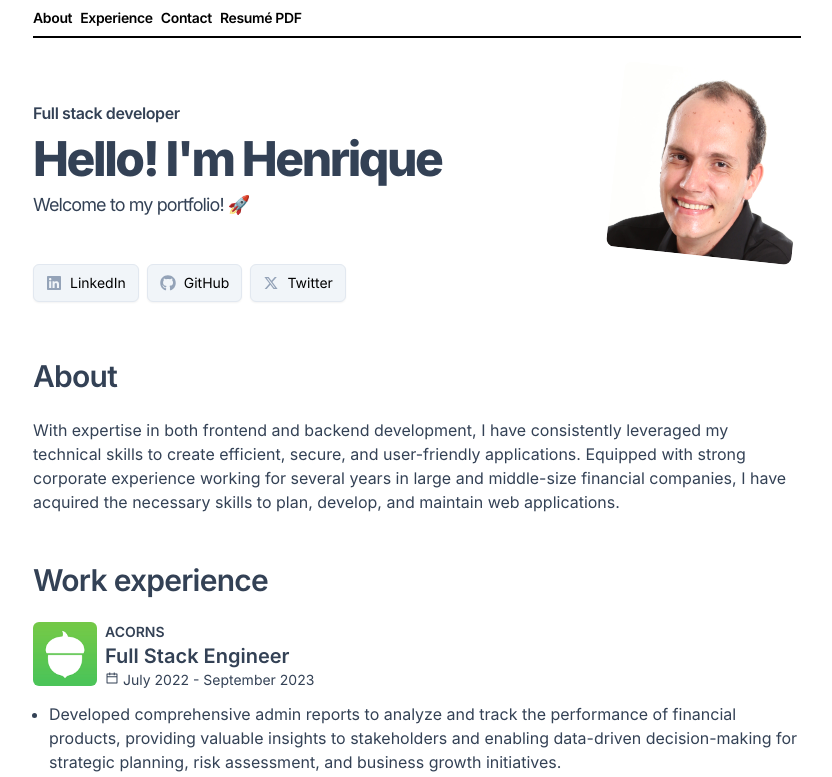
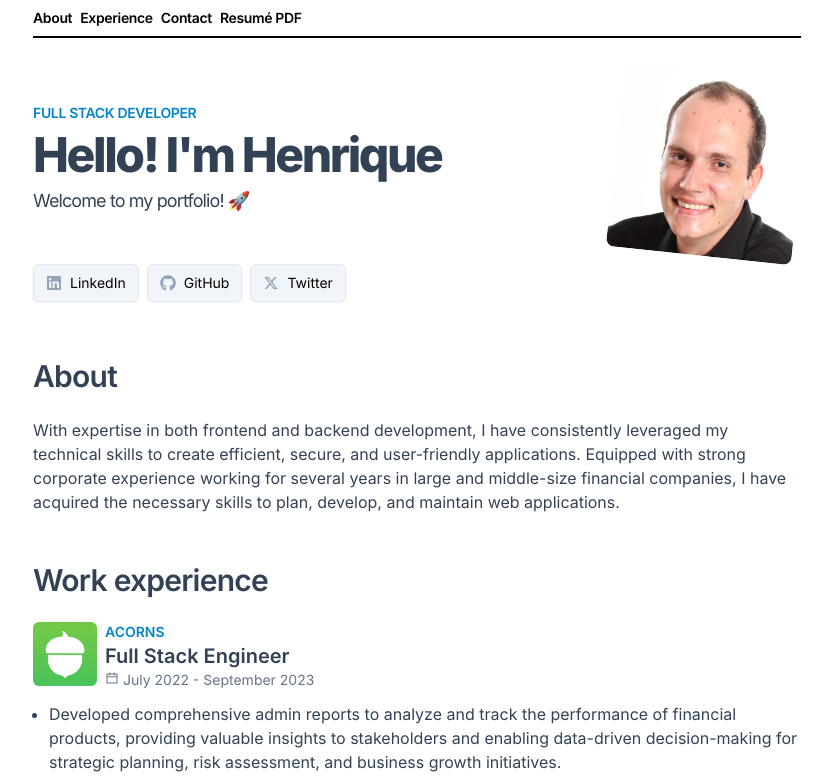
Before and after one commit to hrohden/hrohden.github.io, a React (Vite) app: page / in a window 1280 px wide. Shown: the top 777 px of the page, without its empty margins (223-1055 px from the left). Built offline with nearby package versions, Linux system fonts and the light colour scheme.

Commit message:
Update styling and text color in WorkExperienceComponent and Intro sections

```diff
--- a/src/components/WorkExperienceComponent.tsx
+++ b/src/components/WorkExperienceComponent.tsx
@@ -17,13 +17,13 @@ const WorkExperienceComponent = ({
           />
         </div>
         <div>
-          <p className="text-xs font-semibold uppercase text-slate-700 md:text-sm">
+          <p className="text-xs font-semibold uppercase text-sky-600 md:text-sm">
             {workExperience.company}
           </p>
           <p className="text-lg font-semibold text-slate-700 md:text-xl">
             {workExperience.title}
           </p>
-          <p className="flex items-baseline gap-1 text-xs text-slate-700 md:text-sm">
+          <p className="flex items-baseline gap-1 text-xs text-slate-500 md:text-sm">
             <AiOutlineCalendar />
             {workExperience.period}
           </p>
@@ -34,7 +34,7 @@ const WorkExperienceComponent = ({
           {workExperience.companyDescription}
         </p>
       )}
-      <ul className="ml-4 list-disc">
+      <ul className="ml-4 flex list-disc flex-col gap-2">
         {workExperience.description.map((description) => (
           <li key={description} className="text-sm text-slate-700 md:text-base">
             {description}
--- a/src/sections/Intro.tsx
+++ b/src/sections/Intro.tsx
@@ -8,7 +8,7 @@ const Intro = () => {
     <section className="grid grid-cols-4 gap-2 py-8">
       <div className="col-span-3 flex flex-row items-center">
         <div className="flex w-3/4 flex-col gap-1">
-          <p className="text-base font-semibold leading-7 tracking-tight text-slate-700">
+          <p className="text-sm font-semibold uppercase tracking-tight text-sky-600">
             Full stack developer
           </p>
           <h1 className="text-2xl font-extrabold tracking-tighter text-slate-700 sm:text-5xl sm:leading-[3.5rem]">
```
